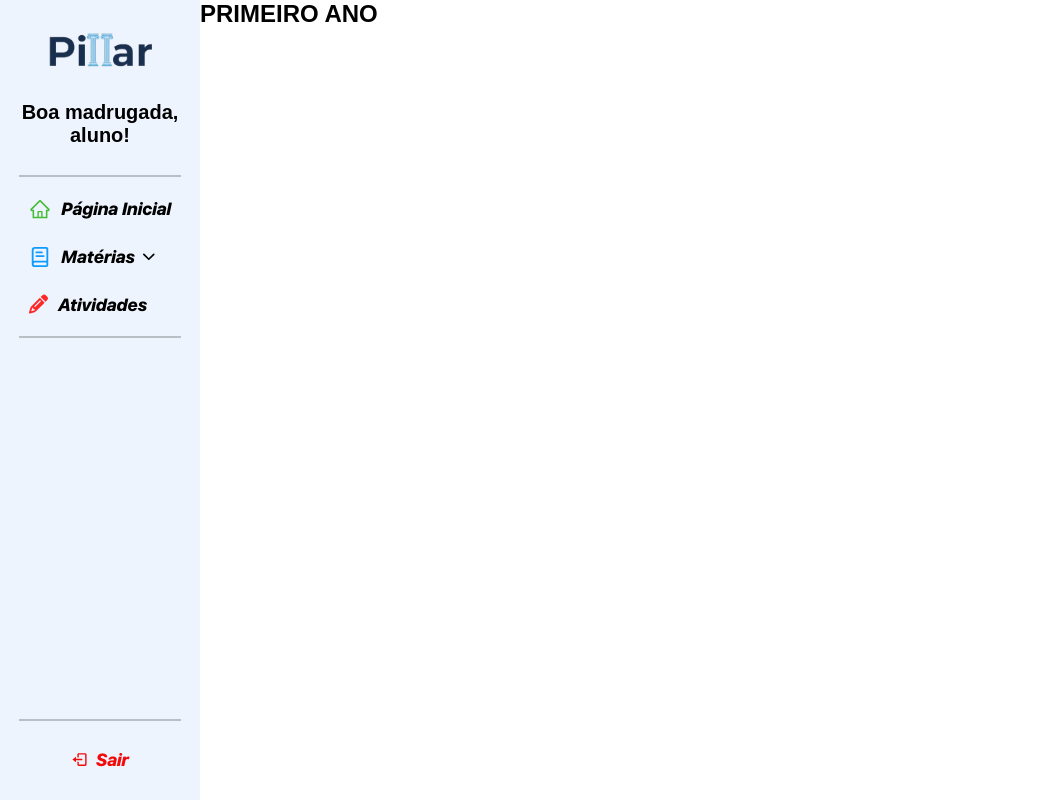
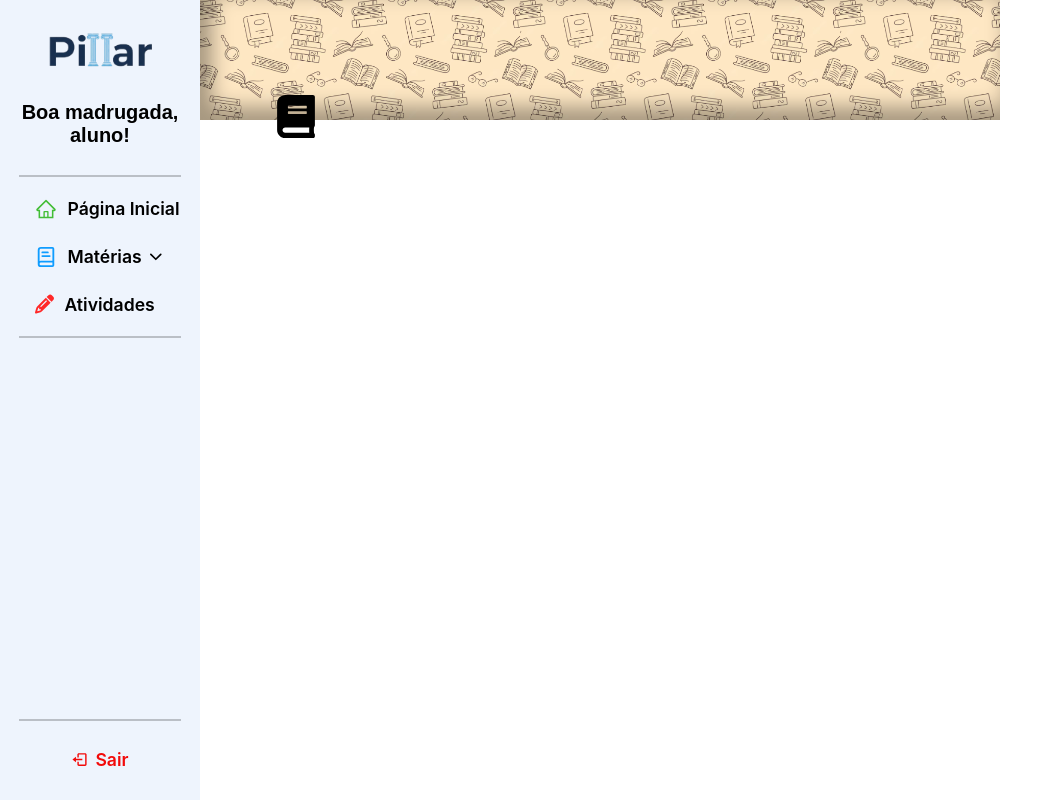
Before and after one commit to flavingimenes/TrabalhoUnivagPillar, a React (Vite) app: page /primeiroAno in a window 1280 px wide. Shown: the whole page, without its empty margins (0-1044 px from the left). Built offline with nearby package versions, Linux system fonts and the light colour scheme; the HTML template or start-up script is replaced by a standard one.

Commit message:
test
new style and main page progress test

```diff
--- a/src/components/SideBar.css
+++ b/src/components/SideBar.css
@@ -50,7 +50,6 @@
     padding-bottom: 0.8rem;
     text-decoration: none;
     font-size: 1.1rem;
-    font-family: "SfProDisplayHeavyItalic", sans-serif, system-ui, -apple-system, BlinkMacSystemFont, 'Segoe UI', Roboto, Oxygen, Ubuntu, Cantarell, 'Open Sans', 'Helvetica Neue', sans-serif;
     transition: all 0.3s ease-in-out;
     display: flex;
     align-items: center;
@@ -60,8 +59,9 @@
 .link-text{
     text-decoration: none;
     font-size: 1.1rem;
-    font-family: "SfProDisplayHeavyItalic", sans-serif, system-ui, -apple-system, BlinkMacSystemFont, 'Segoe UI', Roboto, Oxygen, Ubuntu, Cantarell, 'Open Sans', 'Helvetica Neue', sans-serif;
+    font-family: ui-sans-serif, -apple-system, BlinkMacSystemFont, 'Segoe UI', Roboto, Oxygen, Ubuntu, Cantarell, 'Open Sans', 'Helvetica Neue', sans-serif;
     min-width: 0;
+    font-weight: 600;
 }
 
 .link-text-year{
@@ -118,6 +118,10 @@
     max-height: 300px;
 }
 
+.submenu.open > a.active{
+    color: #0f9cff;
+}
+
 
 .submenu-link {
     color: #111;
@@ -152,6 +156,7 @@
 #pencil-icon{
     width: 19px;
 }
+
 
 
 /* RESPONSIVIDADE TABLET */
--- a/src/components/SideBar.jsx
+++ b/src/components/SideBar.jsx
@@ -26,7 +26,7 @@
         </h2>
         <hr className="line" id="responsiveness"/>
 
-        <nav style={{ display: "grid" }}>
+        <nav style={{ display: "grid", paddingLeft: "15px" }}>
           <NavLink to="/home" className="sidebar-link"
           id="padding-top-icon">
             <AiOutlineHome  className="icon-sidebar" style={{color: '#42bd36'}}/>
@@ -59,7 +59,6 @@
             <NavLink
               to="/primeiroAno"
               className="submenu-link"
-              onClick={() => setOpenMaterias(false)}
             >
               <img src={LivroPrimeiroAno} alt="livroAno" className="book-sidebar-year" />
               <span className="link-text-year">1° Ano</span>
@@ -67,7 +66,6 @@
             <NavLink
               to="/segundoAno"
               className="submenu-link"
-              onClick={() => setOpenMaterias(false)}
             >
               <img src={LivroSegundoAno} alt="livroAno" className="book-sidebar-year" />
               <span className="link-text-year">2° Ano</span>
@@ -75,7 +73,6 @@
             <NavLink
               to="/terceiroAno"
               className="submenu-link"
-              onClick={() => setOpenMaterias(false)}
             >
               <img src={LivroTerceiroAno} alt="livroAno" className="book-sidebar-year" />
               <span className="link-text-year">3° Ano</span>
--- a/src/pages/materias/PrimeiroAno/PrimeiroAno.css
+++ b/src/pages/materias/PrimeiroAno/PrimeiroAno.css
@@ -0,0 +1,28 @@
+* {
+    margin: 0;
+    padding: 0;
+    box-sizing: border-box;
+    font-family: Arial, Helvetica, sans-serif;
+}
+
+.header-container {
+  position: relative;
+}
+
+
+.header-img {
+    width: 100dvh;
+    height: 120px;
+    background-image: url(../../../assets/Imgs/bookBackground.png);
+    background-size: 20rem;
+   box-shadow:inset rgba(0, 0, 0, 0.35) 9px -10px 20px 3px
+}
+
+.book-header{
+    position: absolute;
+    left: 12%;
+    top: 95px;
+    transform: translateX(-50%);
+    font-size: 2.7rem;
+    color: black;
+}
--- a/src/pages/materias/PrimeiroAno/PrimeiroAno.jsx
+++ b/src/pages/materias/PrimeiroAno/PrimeiroAno.jsx
@@ -1,15 +1,26 @@
 import React from 'react'
 import SideBar from '../../../components/SideBar'
+import { FaBook } from "react-icons/fa";
+import './PrimeiroAno.css'
+import HeaderImg from '../../../assets/Imgs/bookBackground.png'
 
 const PrimeiroAno = () => {
   return (
     <>
-    <div className='root-home'>
+      <div className='root-home'>
         <SideBar />
-        <header>
-            <h2>PRIMEIRO ANO</h2>
-        </header>
-    </div>
+        <div className='mainContent'>
+
+          <header className='header-container'>
+            <div className='header-img'>
+
+            </div>
+              <FaBook className='book-header'/>
+          </header>
+
+
+        </div>
+      </div>
     </>
   )
 }
```
Also changed, not shown: src/assets/Imgs/bookBackground.png (added).
